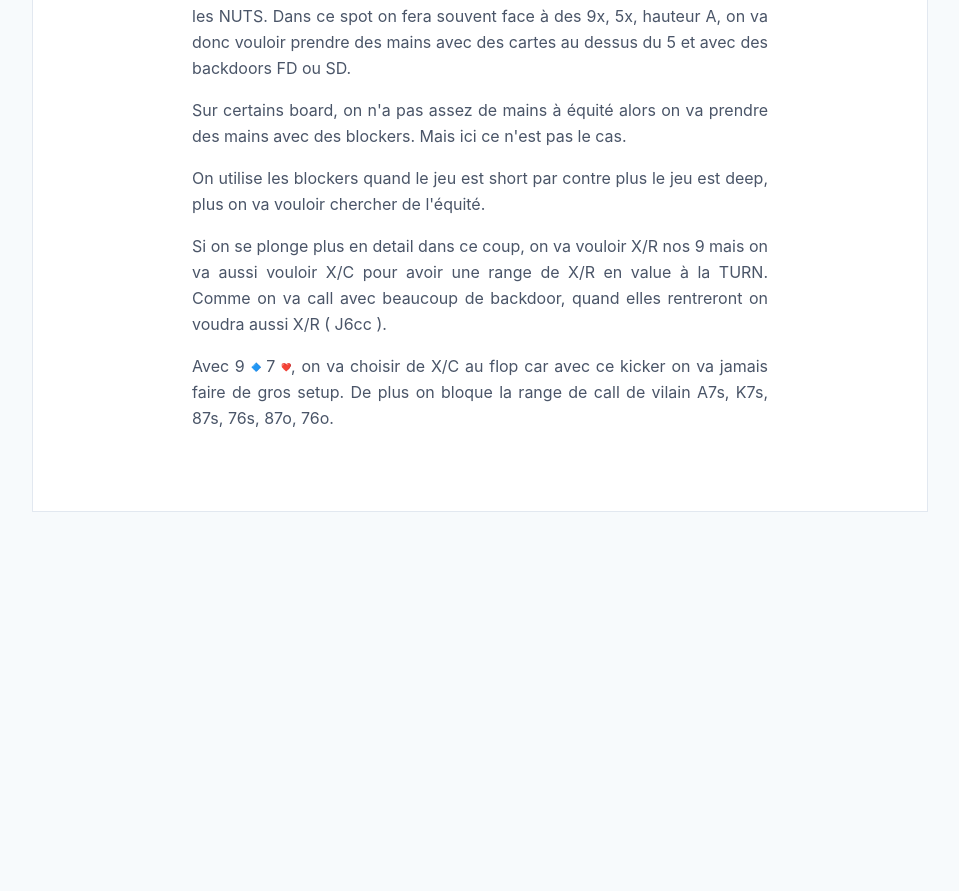
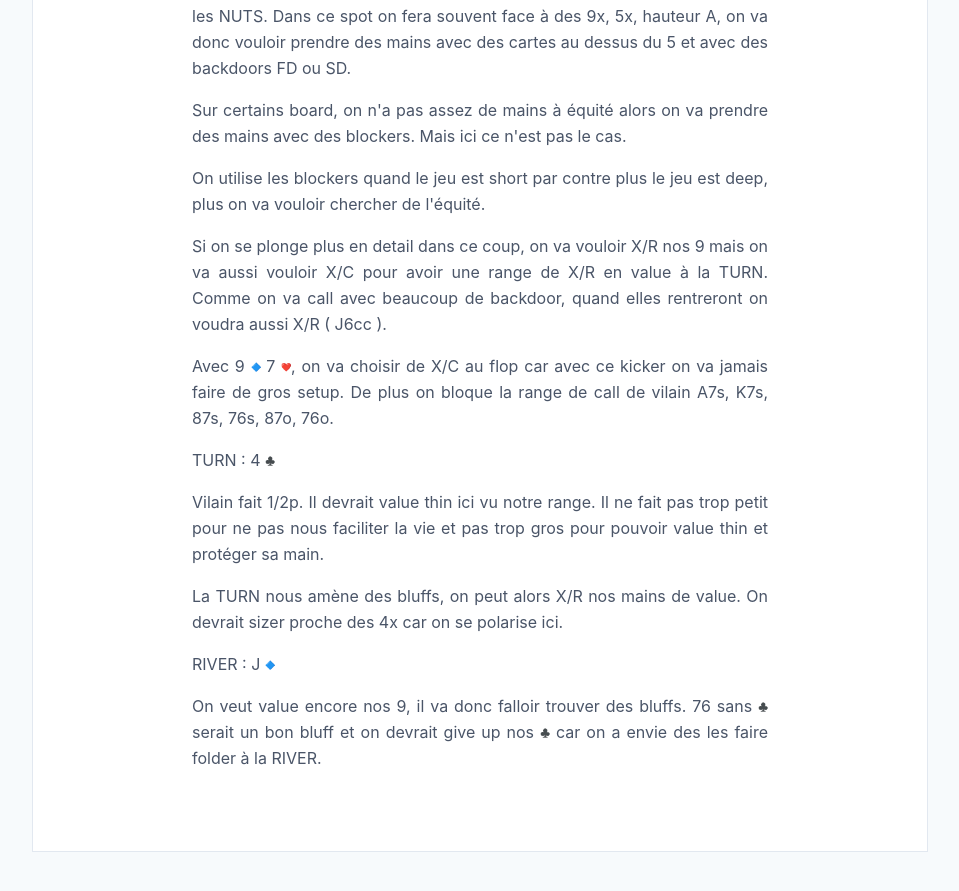
Before and after one commit to greglejeune/blog, a Jekyll site: the page built from _posts/2020-01-23-thinking-process.md, in a window 1280 px wide and 900 px high, scrolled down 1341 px. Shown: the top 891 px of the window, without its empty margins (160-1119 px from the left). Built offline with Jekyll 4.4.1, drawn with Linux system fonts in a browser that asks for light colours; emoji names are drawn with the system emoji font; before the commit the page ends 1901 px from its top, so only the background shows below that.

Commit message:
Update 2020-01-23-thinking-process.md

```diff
--- a/_posts/2020-01-23-thinking-process.md
+++ b/_posts/2020-01-23-thinking-process.md
@@ -64,4 +64,14 @@ categories: poker
 
   <p>Avec 9 <img src="https://github.githubassets.com/images/icons/emoji/unicode/1f537.png?v8" style="width: 10px;">&nbsp;7 <img src="https://github.githubassets.com/images/icons/emoji/unicode/2764.png?v8" style="width: 10px;">, on va choisir de X/C au flop car avec ce kicker on va jamais faire de gros setup. De plus on bloque la range de call de vilain A7s, K7s, 87s, 76s, 87o, 76o.</p>
 
+  <p>TURN : 4 <img src="https://github.githubassets.com/images/icons/emoji/unicode/2663.png?v8" style="width: 10px;"></p>
+
+  <p>Vilain fait 1/2p. Il devrait value thin ici vu notre range. Il ne fait pas trop petit pour ne pas nous faciliter la vie et pas trop gros pour pouvoir value thin et protéger sa main.</p>
+
+  <p>La TURN nous amène des bluffs, on peut alors X/R nos mains de value. On devrait sizer proche des 4x car on se polarise ici.</p>
+
+  <p>RIVER : J <img src="https://github.githubassets.com/images/icons/emoji/unicode/1f537.png?v8" style="width: 10px;"></p>
+
+  <p>On veut value encore nos 9, il va donc falloir trouver des bluffs. 76 sans <img src="https://github.githubassets.com/images/icons/emoji/unicode/2663.png?v8" style="width: 10px;"> serait un bon bluff et on devrait give up nos <img src="https://github.githubassets.com/images/icons/emoji/unicode/2663.png?v8" style="width: 10px;"> car on a envie des les faire folder à la RIVER.</p>
+
 </div>
```
